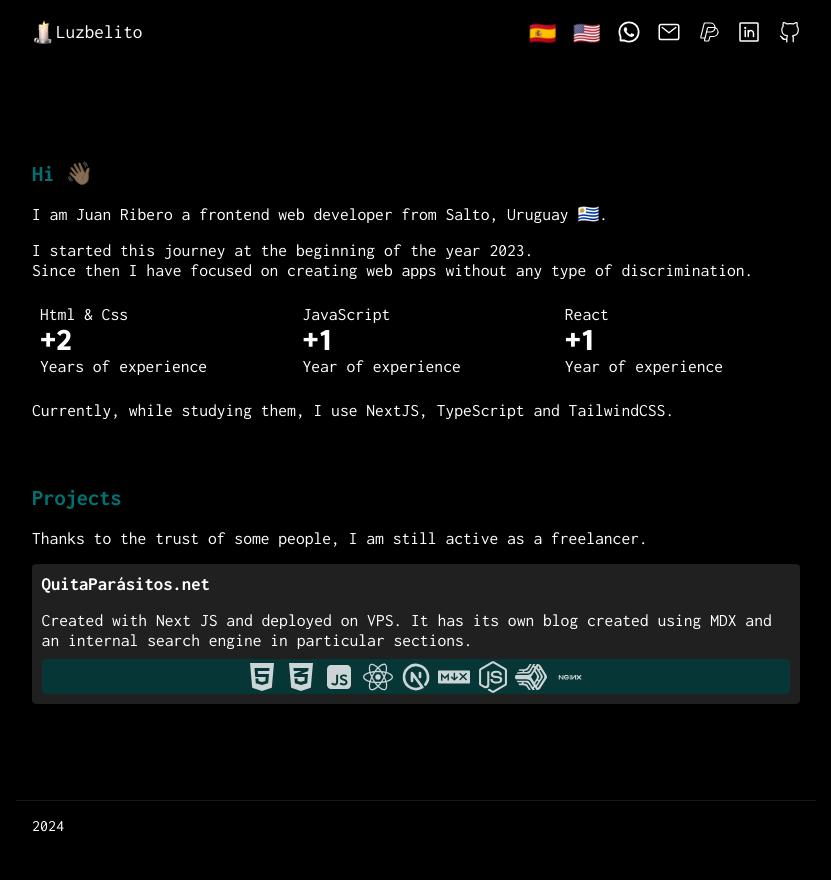
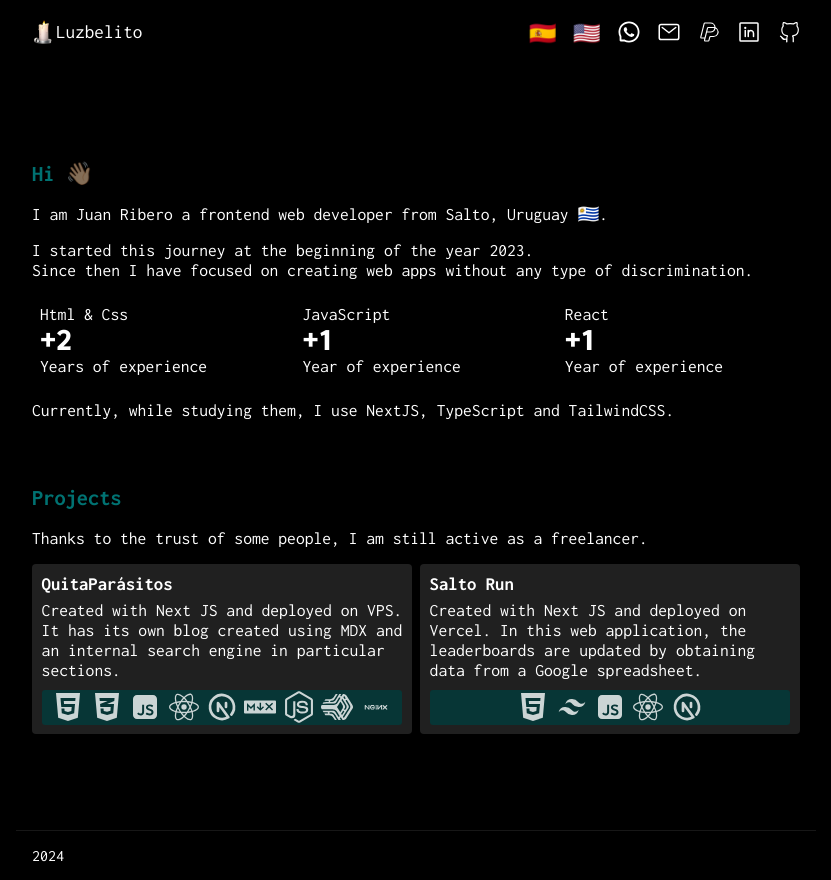
Before and after one commit to riberojuanca/juancaribero, a Next.js app: page /en in a window 1280 px wide. Shown: the whole page, without its empty margins (224-1055 px from the left). Before the commit the page ends 850 px from the top, so only its background shows below. Built offline with nearby package versions, Linux system fonts and the light colour scheme.

Commit message:
Updated ProjectCard icons and more

```diff
--- a/components/ProjectCard.jsx
+++ b/components/ProjectCard.jsx
@@ -1,6 +1,7 @@
 import React from "react";
 import Image from "next/image";
 import styles from "@/styles/ProjectCard.module.css";
+import Link from "next/link";
 
 /*SKILLS ICONS*/
 import { TbBrandNextjs } from "react-icons/tb";
@@ -12,29 +13,56 @@ import { IoLogoReact } from "react-icons/io5";
 import { SiMdx } from "react-icons/si";
 import { SiPm2 } from "react-icons/si";
 import { DiNginx } from "react-icons/di";
+import { BiLogoTailwindCss } from "react-icons/bi";
 
 function ProjectCard() {
   return (
+    <>
+      <section className={styles.sectionContainer}>
         <article className={styles.cardContainer}>
           <div className={styles.texts}>
-        <h3>QuitaParásitos.net</h3>
+            <Link href={"https://quita-parasitos.vercel.app"} target="_blank">
+              <h3>QuitaParásitos</h3>
               <p>
-          Created with Next JS and deployed on VPS. It has its own blog created
-          using MDX and an internal search engine in particular sections.
+                Created with Next JS and deployed on VPS. It has its own blog
+                created using MDX and an internal search engine in particular
+                sections.
               </p>
+            </Link>
             <div className={styles.skills}>
-          <FaHtml5 />
-          <FaCss3Alt />
-          <RiJavascriptFill />
-          <IoLogoReact />
-          <TbBrandNextjs />
-          <SiMdx />
-          <FaNodeJs />
-          <SiPm2 />
-          <DiNginx />
+              <FaHtml5 title="Html" />
+              <FaCss3Alt title="CSS" />
+              <RiJavascriptFill title="Javascript" />
+              <IoLogoReact title="React" />
+              <TbBrandNextjs title="NextJS" />
+              <SiMdx title="MDX" />
+              <FaNodeJs title="NodeJS" />
+              <SiPm2 title="Pm2" />
+              <DiNginx title="Nginx" />
             </div>
           </div>
         </article>
+        <article className={styles.cardContainer}>
+          <div className={styles.texts}>
+            <Link href={"https://saltorun.vercel.app"} target="_blank">
+              <h3>Salto Run</h3>
+              <p>
+                Created with Next JS and deployed on Vercel. In this web
+                application, the leaderboards are updated by obtaining data from
+                a Google spreadsheet.
+              </p>
+            </Link>
+            <div className={styles.skills}>
+              <FaHtml5 title="Html" />
+              <BiLogoTailwindCss title="TailwindCSS" />
+              <RiJavascriptFill title="Javascript" />
+              <IoLogoReact title="React" />
+              <TbBrandNextjs title="NextJS" />
+            </div>
+          </div>
+        </article>
+      </section>
+    </>
   );
 }
 
```
Lines whose indentation alone changed are shown as unchanged.
